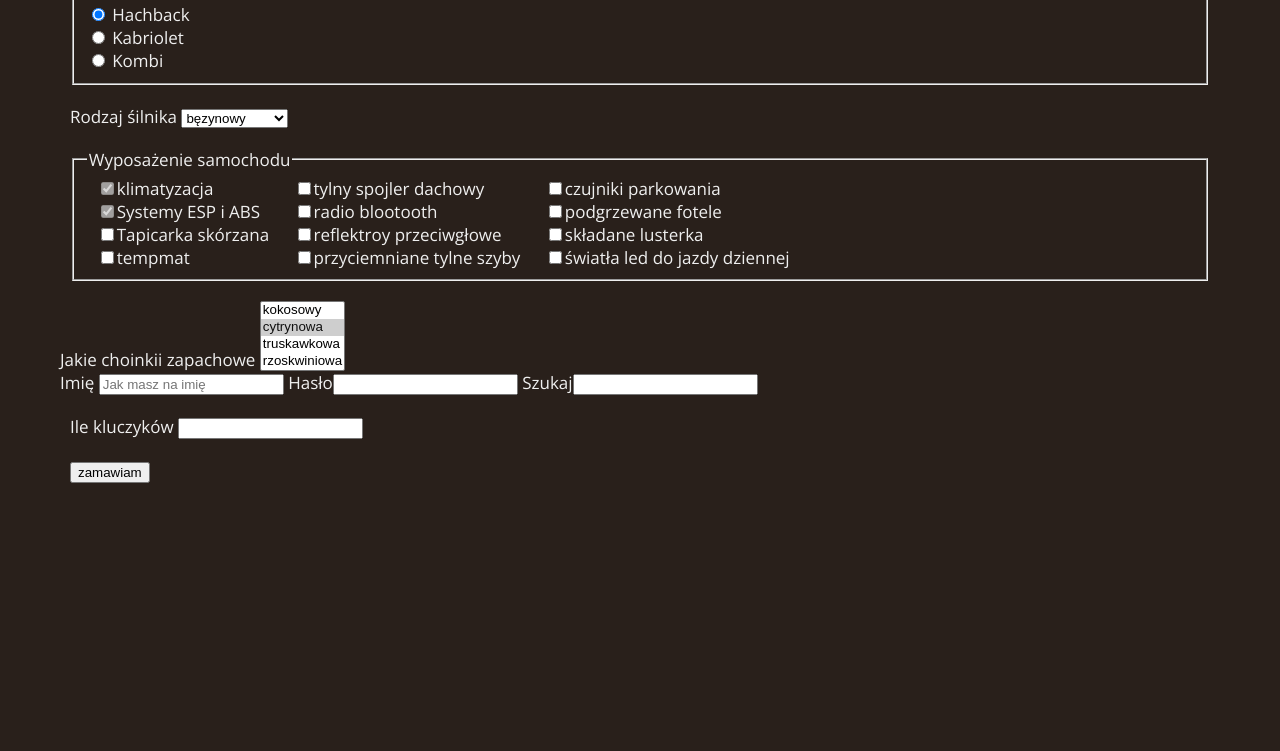
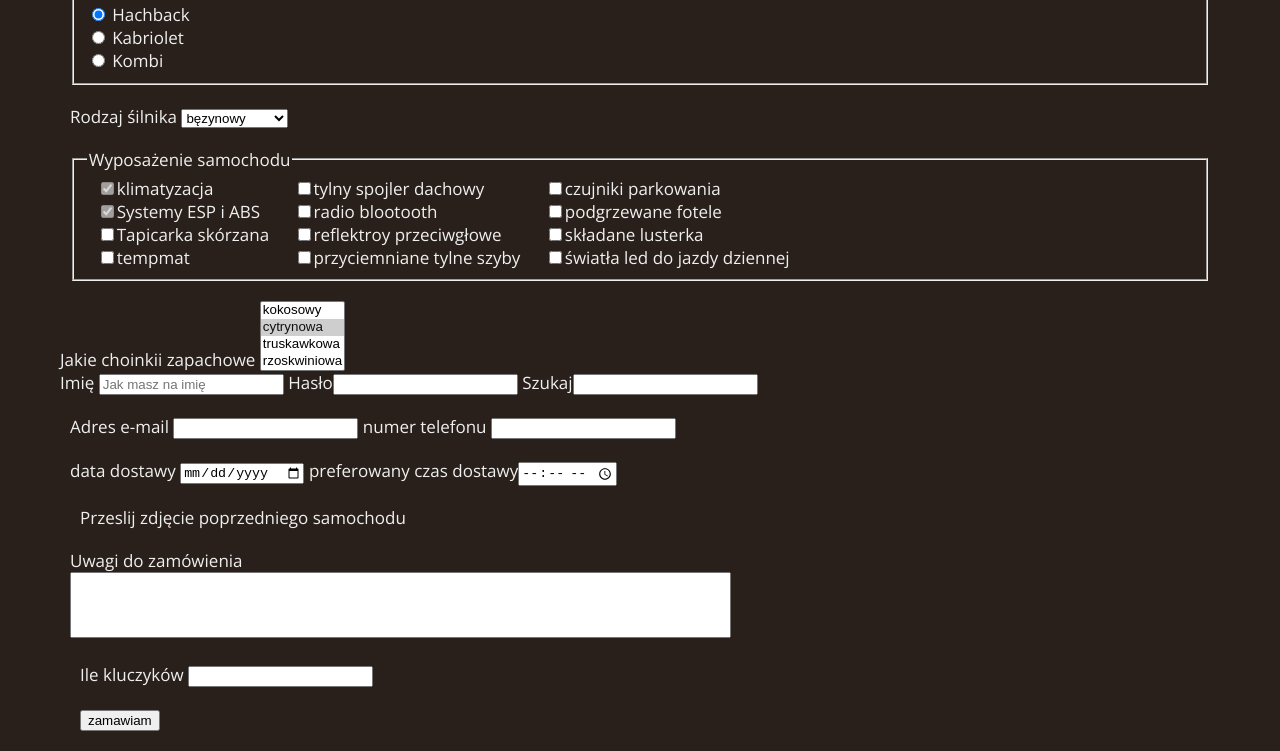
Before and after one commit to Franekkk/final, a plain HTML site: page index.html in a window 1280 px wide. Shown: the part 131-882 px from the top of the page. Before the commit the page ends 800 px from the top, so only its background shows below. Drawn offline with nearby package versions, Linux system fonts and the light colour scheme.

Commit message:
rzadsze kontrolki formularzy

```diff
--- a/index.html
+++ b/index.html
@@ -109,14 +109,47 @@
 
 				</div>
 				<div class="row">
-					<label>Ile kluczyków <input type="number" name="kluczyk" step="1"></label>
+					<label>Adres e-mail <input type="email" name="adres"></label>
+					<label>numer telefonu <input type="tel" name="telefon"></label>
+
+
 
 				</div>
 				<div class="row">
-					<input type="submit" value="zamawiam">
+					<label>data dostawy <input type="date" name="dzień"></label>
+					<label>preferowany czas dostawy<input type="time" name="czas"></label>
+
+
 
 
 				</div>
+				<div class="row">
+					<div class="row">
+						<label> Przeslij zdjęcie poprzedniego samochodu</label>
+
+
+					</div>
+
+
+
+				</div>
+				<div class="row">
+					<div><label for="komentarz">Uwagi do zamówienia</label></div>
+					<textarea name="komentarz" id="komentarz" rows="4" cols="80" maxlength="25"
+						minlength="10"></textarea>
+
+
+
+					<div>
+						<div class="row">
+							<label>Ile kluczyków <input type="number" name="kluczyk" step="1"></label>
+
+						</div>
+						<div class="row">
+							<input type="submit" value="zamawiam">
+
+
+						</div>
 			</form>
 
 		</article>
--- a/main.css
+++ b/main.css
@@ -30,3 +30,10 @@ display: inline-block;
 margin:0 10px;
 
 }
+#komentarz
+{
+resize: none;
+
+
+
+}
```
